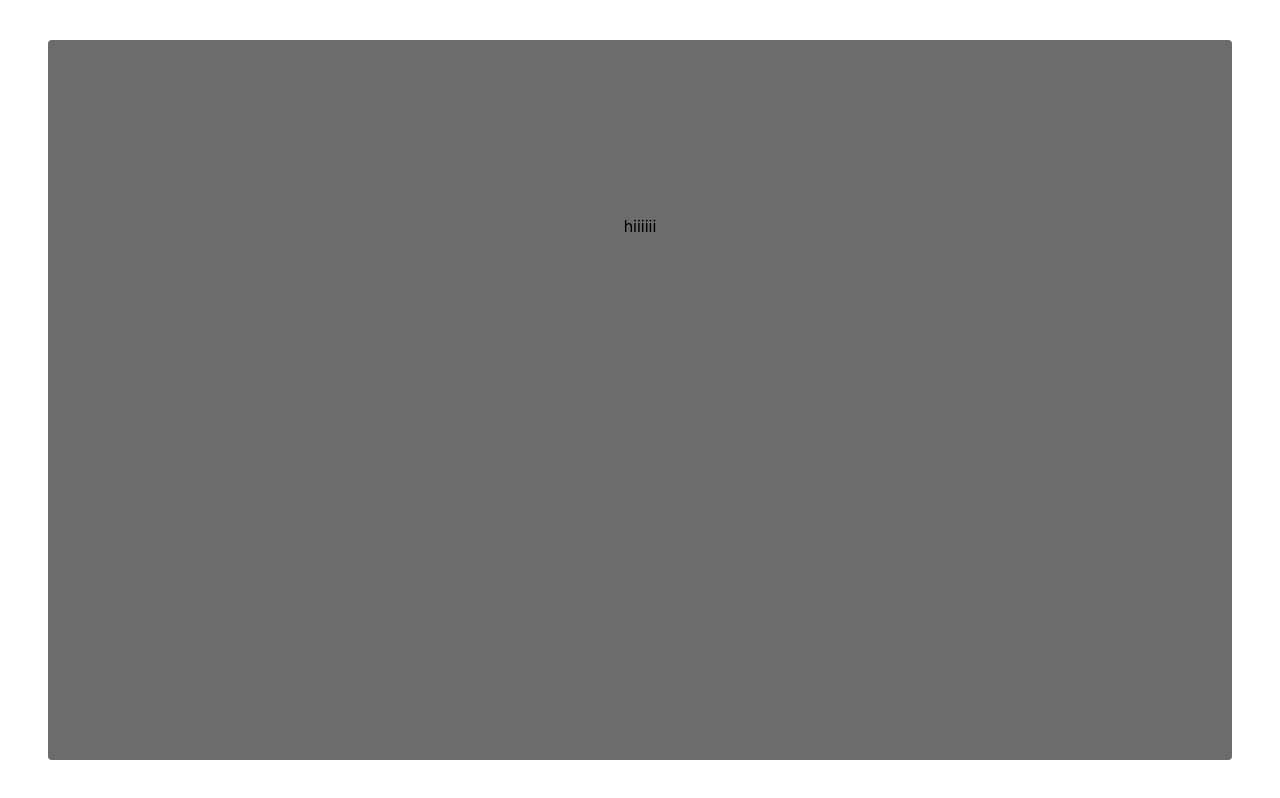
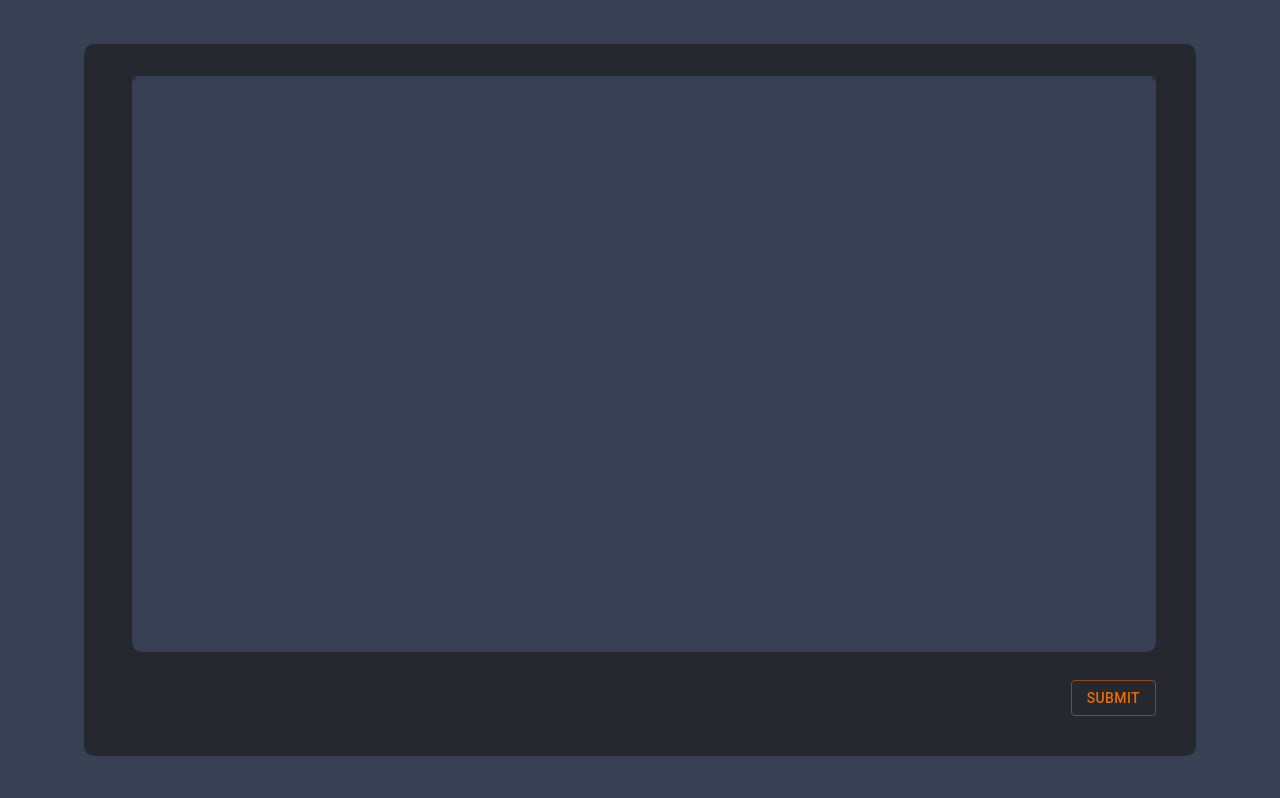
Before and after one commit to cr9169/TechOps, a React (Vite) app in the folder front/: page / in a window 1280 px wide. Built offline with nearby package versions, Linux system fonts and the light colour scheme.

Commit message:
article page simple template

```diff
--- a/front/src/App.scss
+++ b/front/src/App.scss
@@ -1,7 +1,7 @@
 .main-app-orientation {
   height: 100%;
   width: 100%;
-  background-color: rgb(255, 255, 255);
+  background-color: #1a2332;
   display: flex;
   flex-direction: column;
   align-items: center;
--- a/front/src/components/HomePage.scss
+++ b/front/src/components/HomePage.scss
@@ -1,4 +1,5 @@
 .home-page-main {
+  background-color: #384054;
   width: 100%;
   height: 100%;
   display: flex;
@@ -8,15 +9,42 @@
 }
 
 .box-main {
-  height: 50%;
+  height: 80%;
   width: 80%;
-  background-color: #6c6c6c;
+  background-color: #25282e;
   display: flex;
   flex-direction: column;
   align-items: center;
-  padding: 10rem 5rem 10rem 5rem;
-  border-radius: 4px;
+  padding: 2rem 2.5rem 2.5rem 3rem;
+  border-radius: 10px;
 }
 
 .box-main-orientation {
+  background-color: #384054;
+  height: 90%;
+  width: 100%;
+  display: flex;
+  flex-direction: row;
+  justify-content: right;
+  border-radius: 10px;
 }
+
+// #f86446
+.box-secondary-orientation {
+  background-color: #25282e;
+  height: 10%;
+  width: 100%;
+  display: flex;
+  flex-direction: row;
+  justify-content: right;
+}
+
+.article-submit-button {
+  background-color: #f86446;
+  display: flex;
+  flex-direction: column;
+  align-items: center;
+  justify-content: center;
+  align-self: flex-end;
+  border-radius: 5px;
+}
--- a/front/src/components/HomePage.tsx
+++ b/front/src/components/HomePage.tsx
@@ -1,14 +1,112 @@
-import React from "react";
-import Card from "@mui/material/Card";
+import React, { ChangeEvent, useState } from "react";
 import Box from "@mui/material/Box";
 import "./HomePage.scss";
+import TextField from "@mui/material/TextField";
+import ThemeProvider from "@mui/material/styles/ThemeProvider";
+import { Theme, createTheme, useTheme } from "@mui/material/styles";
+import { outlinedInputClasses } from "@mui/material/OutlinedInput";
+import Button from "@mui/material/Button";
 
 const HomePage = ({}: {}) => {
+  const [articleContent, setArticleContent] = useState<string>("");
+  const outerTheme = useTheme();
+
+  const handleArticleTextChange = (event: ChangeEvent<HTMLInputElement>) => {
+    setArticleContent(event.target.value);
+  };
+
+  const hanleSubmitArticle = () => {
+    // save in DB;
+  };
+
+  const customTheme = (outerTheme: Theme) =>
+    createTheme({
+      palette: {
+        mode: outerTheme.palette.mode
+      },
+      components: {
+        MuiTextField: {
+          styleOverrides: {
+            root: {
+              "--TextField-brandBorderColor": "#384054",
+              "--TextField-brandBorderHoverColor": "#ffff",
+              "--TextField-brandBorderFocusedColor": "#ffff",
+              "& label.Mui-focused": {
+                color: "var(--TextField-brandBorderFocusedColor)"
+              }
+            }
+          }
+        },
+        MuiOutlinedInput: {
+          styleOverrides: {
+            notchedOutline: {
+              borderColor: "var(--TextField-brandBorderColor)"
+            },
+            root: {
+              [`&:hover .${outlinedInputClasses.notchedOutline}`]: {
+                borderColor: "var(--TextField-brandBorderHoverColor)"
+              },
+              [`&.Mui-focused .${outlinedInputClasses.notchedOutline}`]: {
+                borderColor: "var(--TextField-brandBorderFocusedColor)"
+              }
+            }
+          }
+        },
+        MuiFilledInput: {
+          styleOverrides: {
+            root: {
+              "&:before, &:after": {
+                borderBottom: "2px solid var(--TextField-brandBorderColor)"
+              },
+              "&:hover:not(.Mui-disabled, .Mui-error):before": {
+                borderBottom: "2px solid var(--TextField-brandBorderHoverColor)"
+              },
+              "&.Mui-focused:after": {
+                borderBottom:
+                  "2px solid var(--TextField-brandBorderFocusedColor)"
+              }
+            }
+          }
+        },
+        MuiInput: {
+          styleOverrides: {
+            root: {
+              "&:before": {
+                borderBottom: "2px solid var(--TextField-brandBorderColor)"
+              },
+              "&:hover:not(.Mui-disabled, .Mui-error):before": {
+                borderBottom: "2px solid var(--TextField-brandBorderHoverColor)"
+              },
+              "&.Mui-focused:after": {
+                borderBottom:
+                  "2px solid var(--TextField-brandBorderFocusedColor)"
+              }
+            }
+          }
+        }
+      }
+    });
+
   return (
     <div className="home-page-main">
       <Box className="box-main">
-        <div className="box-main-orientation">
-          <p>hiiiiii</p>
+        <ThemeProvider theme={customTheme(outerTheme)}>
+          <TextField
+            className="box-main-orientation"
+            multiline
+            value={articleContent}
+            onChange={handleArticleTextChange}
+          ></TextField>
+        </ThemeProvider>
+        <div className="box-secondary-orientation">
+          <Button
+            className="article-submit-button"
+            onClick={hanleSubmitArticle}
+            variant="outlined"
+            color="warning"
+          >
+            Submit
+          </Button>
         </div>
       </Box>
     </div>
```
